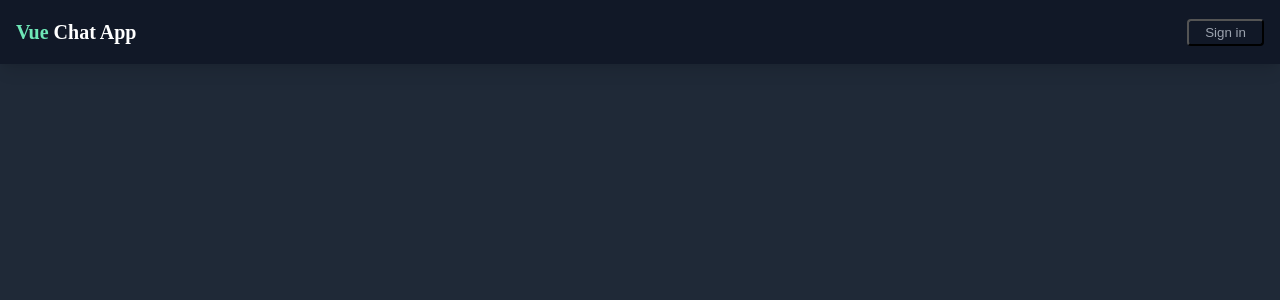
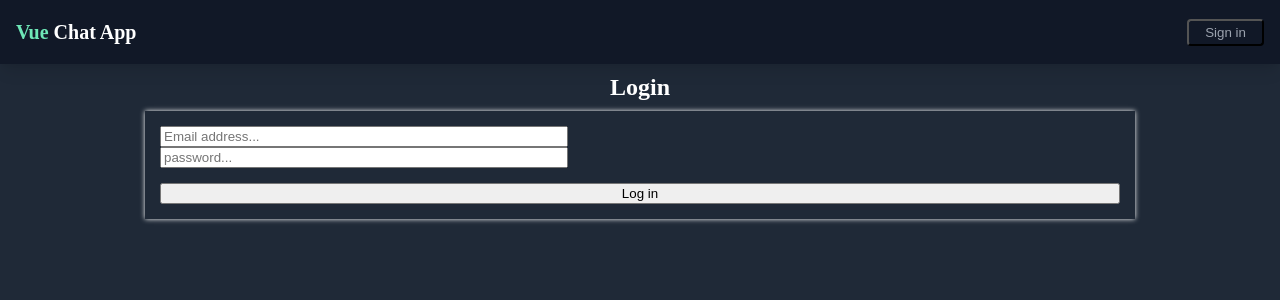
Before and after one commit to p-bartosz/tinder.github.io, a Vue app: page /#/login in a window 1280 px wide. Shown: the top 300 px of the page. Built offline with nearby package versions, Linux system fonts and the light colour scheme; no server answers; the database is empty; what @fawmi/vue-google-maps would draw is missing.

Commit message:
added login page

```diff
--- a/src/firebase/AuthService.ts
+++ b/src/firebase/AuthService.ts
@@ -8,8 +8,8 @@ import {
   signOut,
   Auth,
   createUserWithEmailAndPassword,
-  EmailAuthProvider,
   UserCredential,
+  signInWithEmailAndPassword,
 } from "firebase/auth";
 import './FirebaseService'
 
@@ -36,8 +36,10 @@ class AuthService {
 
   async createUserWithEmailAndPassword(email: string, password: string): Promise<UserCredential> {
     return createUserWithEmailAndPassword(this.auth, email, password);
-    // const emailProvider = new EmailAuthProvider();
-    // await signInWithPopup(this.auth, emailProvider);
+  }
+
+  async signInWithEmailAndPassword(email: string, password: string): Promise<UserCredential> {
+    return signInWithEmailAndPassword(this.auth, email, password)
   }
 
   async signOut(): Promise<void> {
--- a/src/pages/Login.vue
+++ b/src/pages/Login.vue
@@ -1,66 +1,68 @@
 <template>
-  <div class="about">
-    <h1>This is an about page</h1>
-  </div>
-
-  <GMapMap
-      :center="center"
-      :zoom="7"
-      map-type-id="terrain"
-      style="width: 500px; height: 300px"
-  >
-    <!-- <GMapCluster
-      :setMaxZoom="() => {}"
-    > -->
-      <GMapMarker
-          :key="index"
-          v-for="(m, index) in markers"
-          :position="m.position"
-          :clickable="true"
-          :draggable="true"
-          @click="center=m.position"
-      />
-    <!-- </GMapCluster> -->
-  </GMapMap>
-  <button @click="getLocation">weź lokalizację</button>
+  <h2>Login</h2>
+  <form class="form" @submit.prevent="register">
+    <input
+      type="email"
+      placeholder="Email address..."
+      v-model="email"
+    />
+    <input
+      type="password"
+      placeholder="password..."
+      v-model="password"
+    />
+    <button type="submit">Log in</button>
+  </form>
 </template>
 
 <script lang="ts">
+import AuthService from '@/firebase/AuthService';
+import { UserCredential } from '@firebase/auth';
 import { defineComponent, ref } from 'vue';
 
 export default defineComponent({
   data() {
     return {
-      userPosition: {
-        lat: ref(0),
-        lng: ref(0)
-      },
-      center: {lat: 51.093048, lng: 6.842120},
-      markers: [
-        {
-          position: {
-            lat: 51.093048, lng: 6.842120
-          },
-        },
-        {
-          position: {
-            lat: 52, lng: 10
-          },
-        }
-      ]
+      email: '',
+      password: ''
     }
   },
   methods: {
-    getLocation() {
-      if (navigator.geolocation) {
-        navigator.geolocation.getCurrentPosition((position) => {
-          // this.userPosition.lat = position.coords.latitude;
-          // this.userPosition.lng = position.coords.longitude;
-          this.markers[1].position.lat = position.coords.latitude;
-          this.markers[1].position.lng = position.coords.longitude;
+    register() {
+      AuthService.signInWithEmailAndPassword(this.email, this.password)
+        .then((userCredential: UserCredential) => {
+          console.log('userCredential', userCredential);
         })
-      }
-    }
+        .catch((err) => {
+          const errorCode = err.code;
+          const errorMessage = err.message;
+          console.log(errorCode, errorMessage);
+
+        });
+    },
   }
 });
 </script>
+
+<style scoped lang="scss">
+h2 {
+  margin: 0 0 10px;
+  color: #fff;
+  text-align: center;
+}
+
+.form {
+  box-shadow: #fff 0 0 5px;
+  padding: 15px;
+  display: flex;
+  flex-direction: column;
+
+  > input {
+    max-width: 400px;
+  }
+
+  > button {
+    margin-top: 15px;
+  }
+}
+</style>
--- a/src/router/index.ts
+++ b/src/router/index.ts
@@ -1,12 +1,13 @@
 import { createRouter, createWebHashHistory, RouteRecordRaw } from 'vue-router'
-import Chat from '../pages/TheChat.vue'
-import Register from '../pages/Register.vue'
+import ChatPage from '../pages/TheChat.vue'
+import RegisterPage from '../pages/Register.vue'
+import LoginPage from '../pages/Login.vue'
 
 const routes: Array<RouteRecordRaw> = [
   {
     path: '/',
     name: 'chat',
-    component: Chat
+    component: ChatPage
   },
   {
     path: '/about',
@@ -17,9 +18,14 @@ const routes: Array<RouteRecordRaw> = [
     component: () => import(/* webpackChunkName: "about" */ '../pages/AboutView.vue')
   },
   {
+    path: '/login',
+    name: 'login',
+    component: () => LoginPage
+  },
+  {
     path: '/register',
     name: 'register',
-    component: () => Register
+    component: () => RegisterPage
   },
 ]
 
```
